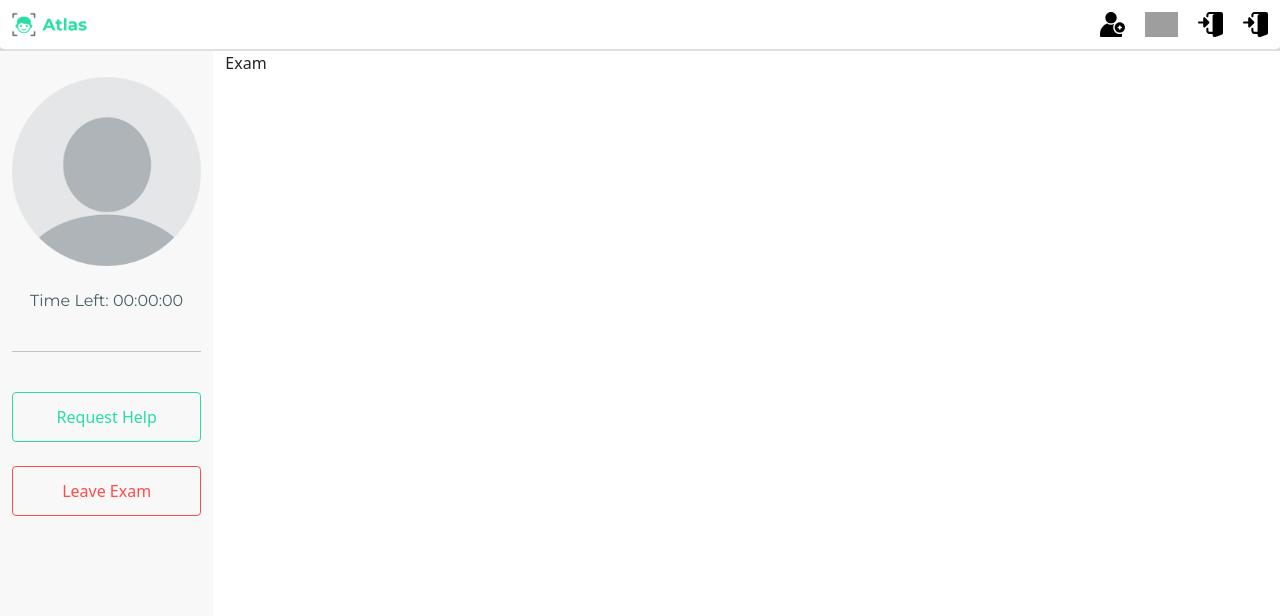
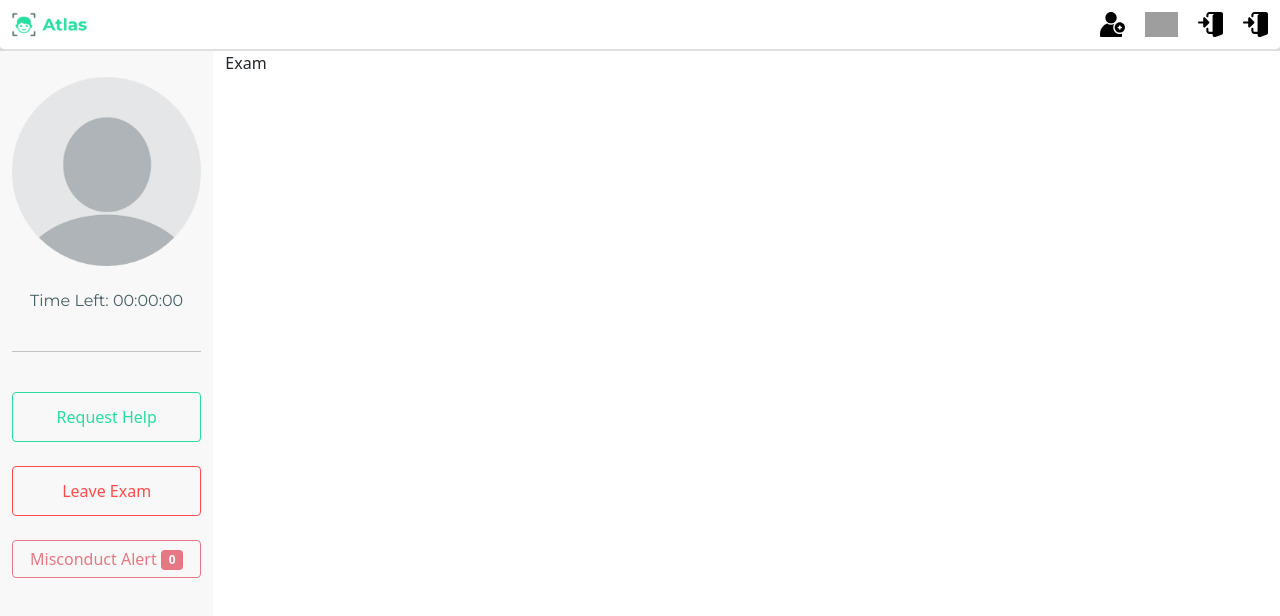
Before and after one commit to helenatran/SES2B, a React (Create React App) app in the folder client/: page /exam in a window 1280 px wide. Shown: the top 616 px of the page. Built offline with nearby package versions, Linux system fonts and the light colour scheme; grey boxes are pictures that could not be loaded.

Commit message:
UI for misconduct alert

```diff
--- a/client/src/Components/Exam.js
+++ b/client/src/Components/Exam.js
@@ -3,6 +3,7 @@ import { Container, Row, Col, Image, Button } from "react-bootstrap"
 import Stack from 'react-bootstrap/Stack'
 import profilepic from "../Assets/profilepic.png"
 import "./Exam.css";
+import Badge from 'react-bootstrap/Badge'
 
 class Exam extends Component {
 	render() {
@@ -30,6 +31,10 @@ class Exam extends Component {
                             >
                             	Leave Exam
                             </Button>
+							<Button variant="outline-danger" disabled>
+  								Misconduct Alert <Badge bg="danger">0</Badge>
+  								<span className="visually-hidden">unread messages</span>
+							</Button>
 						</Stack>
 					</Col>
 					<Col className="Exam-colour" sm={10}>
```
Also changed, not shown: package.json (added, +21 -0 lines), 1 other file (tests, documents, lock files or other folders).
